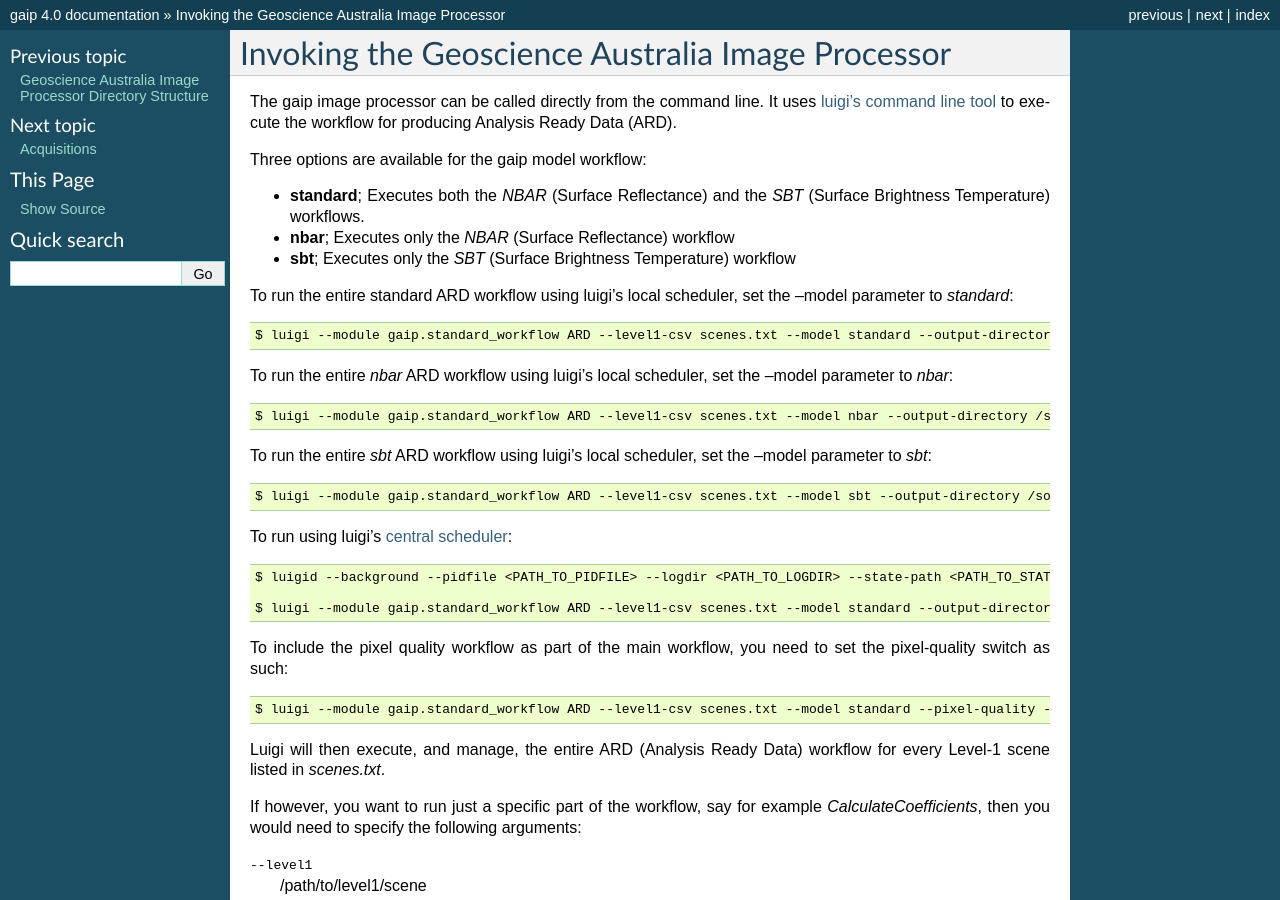
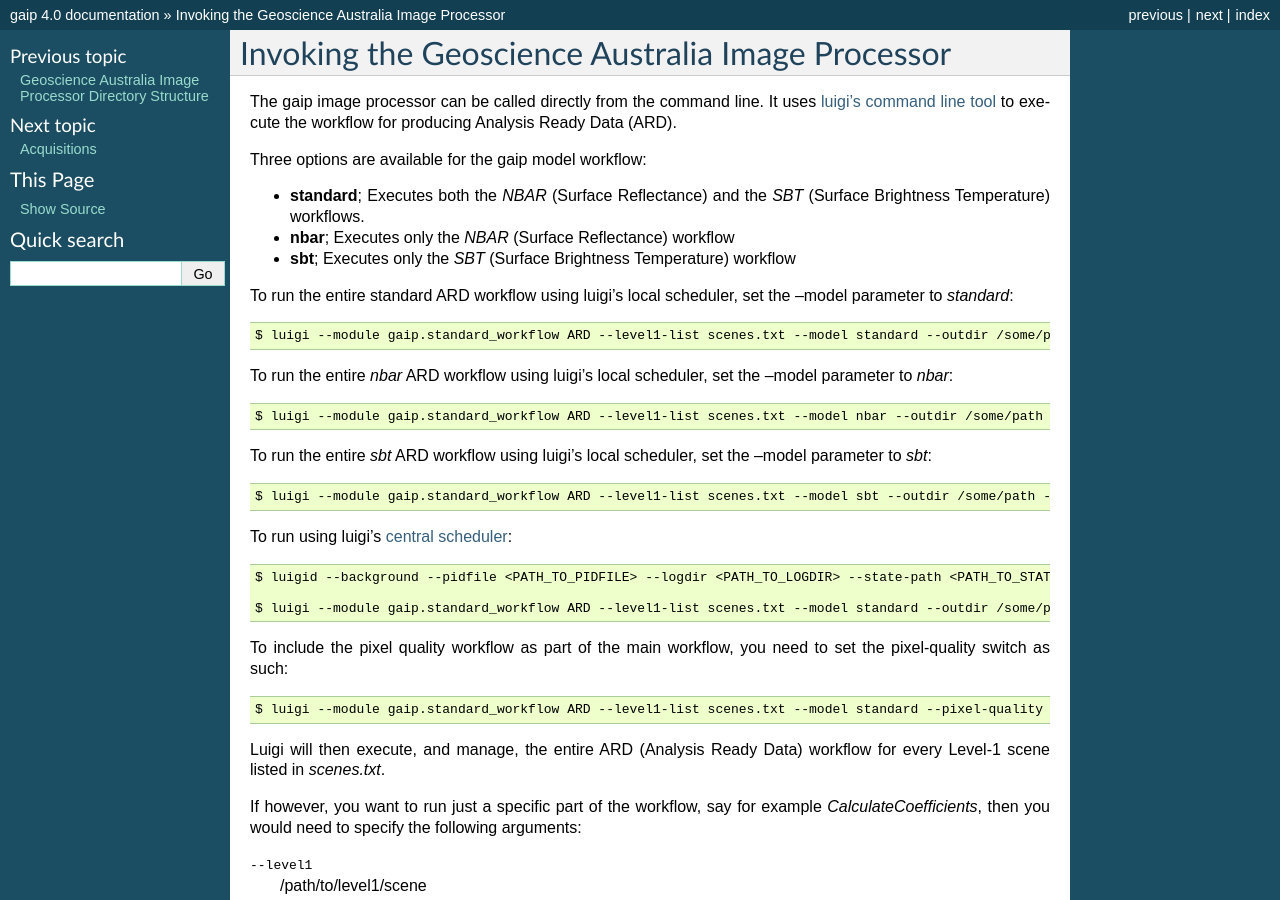
Before and after one commit to GeoscienceAustralia/wagl, a Sphinx documentation site: the page built from docs/source/invoking.rst, in a window 1280 px wide and 900 px high. Built offline with Sphinx 7.4.7, drawn with Linux system fonts in a browser that asks for light colours; pages that are not in the unit, such as notebooks, are missing from menus; some of the changed text lies outside the part shown.

Commit message:
Updates to docs regarding changes to commandline args, and output filename.

```diff
--- a/docs/source/configuration.rst
+++ b/docs/source/configuration.rst
@@ -331,9 +331,6 @@ pixel_quality
 [ARD]
 -----
 
-work_extension
-  The extension to append to the working directory.
-
 model
   The model run to use; *standard*, *nbar*, or *sbt*.
 
--- a/docs/source/hdf5.rst
+++ b/docs/source/hdf5.rst
@@ -108,7 +108,7 @@ Dataset names for each output are as follows:
 * slope-aspect.h5
     * /aspect
     * /slope
-* standardised-data.h5
+* standard-products.h5
     * /brdf/reflectance-band-{band_id} *(combinations based on the band_id)*
     * /lambertian/reflectance-band-{band_id} *(combinations based on the band_id)*
     * /metadata/nbar-metadata
--- a/docs/source/invoking.rst
+++ b/docs/source/invoking.rst
@@ -14,19 +14,19 @@ To run the entire standard ARD workflow using luigi's local scheduler, set the -
 
 .. code-block:: bash
 
-   $ luigi --module gaip.standard_workflow ARD --level1-csv scenes.txt --model standard --output-directory /some/path --workers 4
+   $ luigi --module gaip.standard_workflow ARD --level1-list scenes.txt --model standard --outdir /some/path --workers 4
 
 To run the entire *nbar* ARD workflow using luigi's local scheduler, set the --model parameter to *nbar*:
 
 .. code-block:: bash
 
-   $ luigi --module gaip.standard_workflow ARD --level1-csv scenes.txt --model nbar --output-directory /some/path --workers 4
+   $ luigi --module gaip.standard_workflow ARD --level1-list scenes.txt --model nbar --outdir /some/path --workers 4
 
 To run the entire *sbt* ARD workflow using luigi's local scheduler, set the --model parameter to *sbt*:
 
 .. code-block:: bash
 
-   $ luigi --module gaip.standard_workflow ARD --level1-csv scenes.txt --model sbt --output-directory /some/path --workers 4 --local-scheduler
+   $ luigi --module gaip.standard_workflow ARD --level1-list scenes.txt --model sbt --outdir /some/path --workers 4 --local-scheduler
 
 To run using luigi's `central scheduler <http://luigi.readthedocs.io/en/stable/central_scheduler.html>`_:
 
@@ -34,13 +34,13 @@ To run using luigi's `central scheduler <http://luigi.readthedocs.io/en/stable/c
 
    $ luigid --background --pidfile <PATH_TO_PIDFILE> --logdir <PATH_TO_LOGDIR> --state-path <PATH_TO_STATEFILE>
 
-   $ luigi --module gaip.standard_workflow ARD --level1-csv scenes.txt --model standard --output-directory /some/path --workers 4
+   $ luigi --module gaip.standard_workflow ARD --level1-list scenes.txt --model standard --outdir /some/path --workers 4
 
 To include the pixel quality workflow as part of the main workflow, you need to set the pixel-quality switch as such:
 
 .. code-block:: bash
 
-   $ luigi --module gaip.standard_workflow ARD --level1-csv scenes.txt --model standard --pixel-quality --output-directory /some/path --workers 4
+   $ luigi --module gaip.standard_workflow ARD --level1-list scenes.txt --model standard --pixel-quality --outdir /some/path --workers 4
 
 Luigi will then execute, and manage, the entire ARD (Analysis Ready Data) workflow for every Level-1 scene listed in *scenes.txt*.
 
```
Also changed, not shown: other parts of docs/source/invoking.rst (+2 -2 lines).
